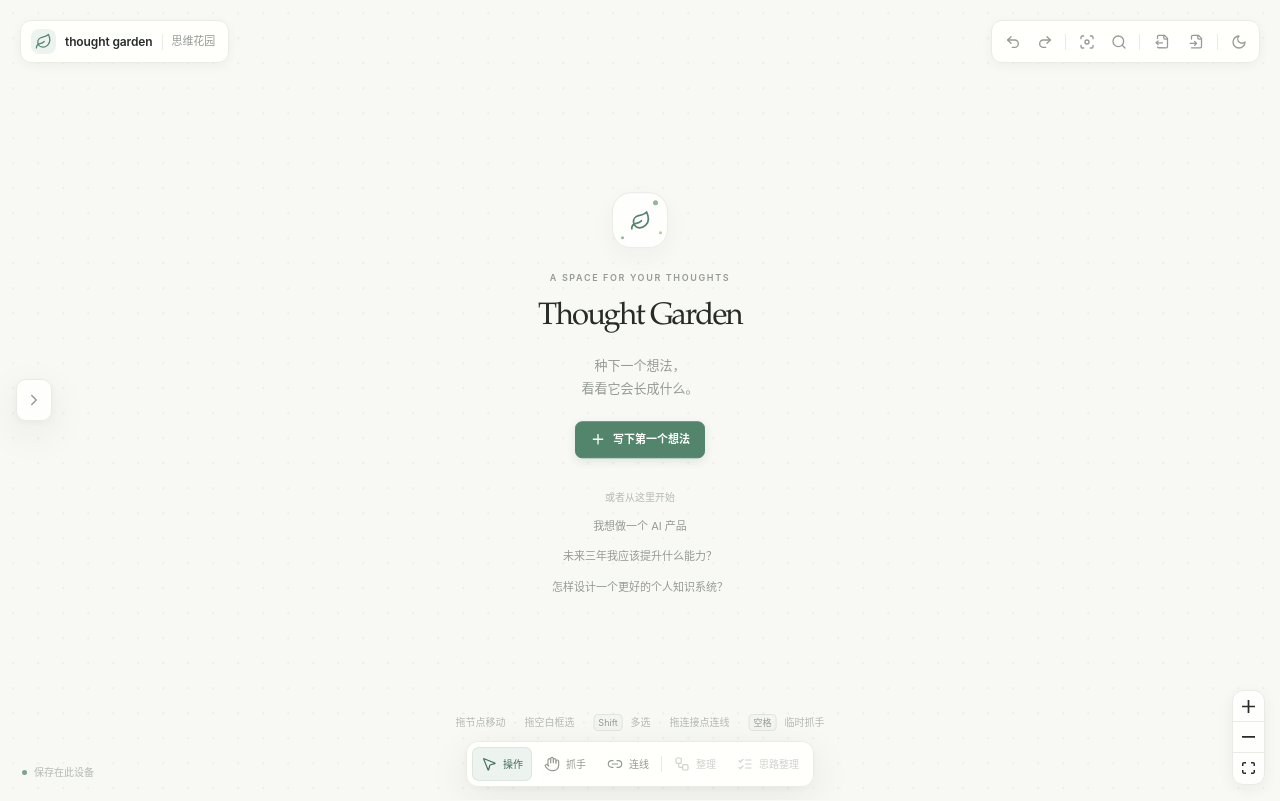
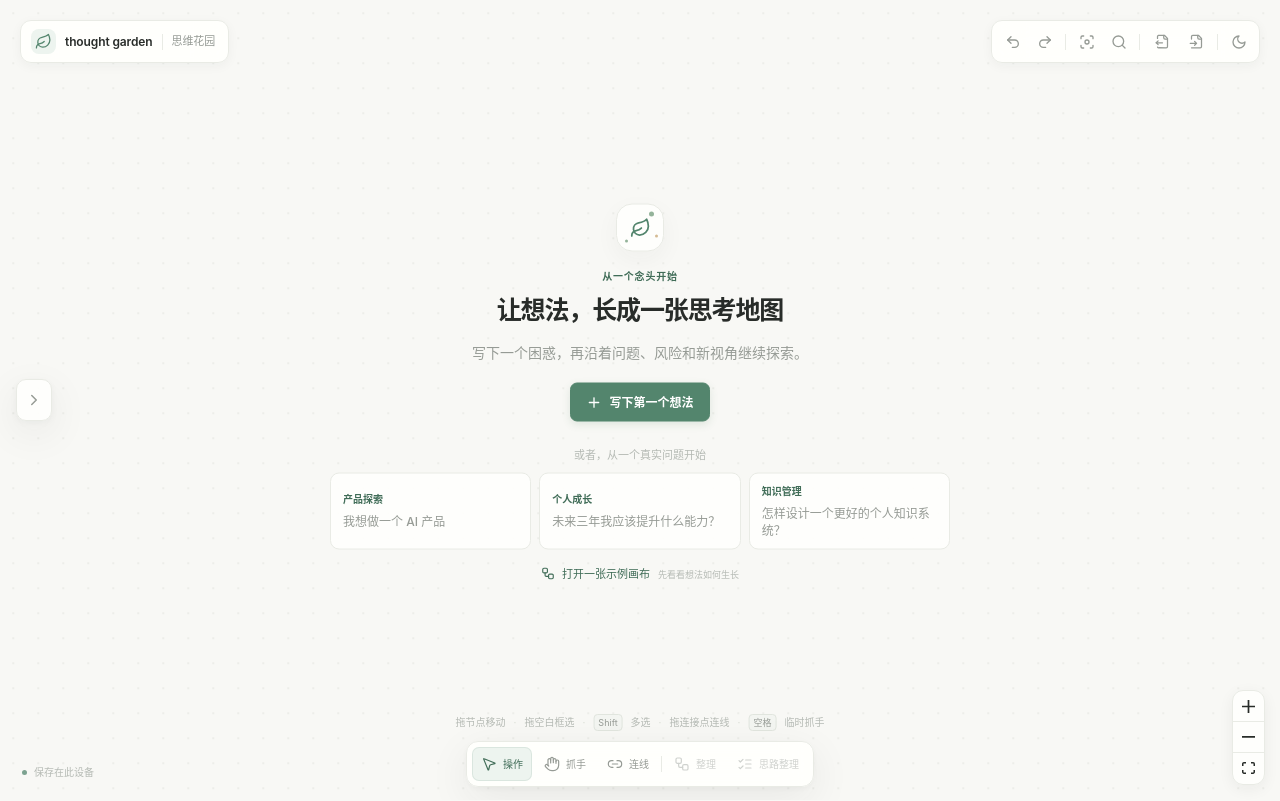
Before and after one commit to cheeseburgertony/thought-garden, a Next.js app: page / in a window 1280 px wide. Built offline with nearby package versions, Linux system fonts and the light colour scheme.

Commit message:
feat: 优化首次体验与画布文字可读性

```diff
--- a/app/globals.css
+++ b/app/globals.css
@@ -101,12 +101,12 @@ button { color: inherit; }
 .thought-node.kind-challenge { --node-accent: #8c7a9b; --node-tint: rgba(140, 122, 155, .12); }
 .thought-node.kind-insight { --node-accent: #6e9982; --node-tint: rgba(110, 153, 130, .13); }
 .thought-header { display: flex; align-items: center; justify-content: space-between; gap: 8px; }
-.thought-kind { display: flex; align-items: center; gap: 8px; color: var(--muted); font-size: 10px; font-weight: 550; line-height: 1; letter-spacing: .035em; }
+.thought-kind { display: flex; align-items: center; gap: 8px; color: var(--muted); font-size: 11px; font-weight: 550; line-height: 1; letter-spacing: .025em; }
 .thought-kind svg { width: 21px; height: 21px; padding: 4px; border-radius: 7px; background: var(--node-tint); color: var(--node-accent); }
 .thought-kind > span { padding: 4px 7px; border-radius: 999px; background: var(--node-tint); color: color-mix(in srgb, var(--node-accent) 68%, var(--text)); }
-.thought-text { margin-top: 11px; color: var(--text); font-size: 14px; font-weight: 500; line-height: 1.58; letter-spacing: -.012em; white-space: pre-wrap; overflow-wrap: anywhere; }
-.thought-editor { display: block; width: 100%; min-height: 22px; margin-top: 11px; padding: 0; resize: none; overflow: hidden; border: 0; outline: 0; background: transparent; color: var(--text); font-size: 14px; font-weight: 500; line-height: 1.58; letter-spacing: -.012em; white-space: pre-wrap; overflow-wrap: anywhere; }
-.thought-footer { display: flex; min-height: 16px; justify-content: flex-end; align-items: center; gap: 7px; margin-top: 8px; color: var(--subtle); font-size: 9px; }
+.thought-text { margin-top: 12px; color: var(--text); font-size: 16px; font-weight: 500; line-height: 1.58; letter-spacing: -.012em; white-space: pre-wrap; overflow-wrap: anywhere; }
+.thought-editor { display: block; width: 100%; min-height: 25px; margin-top: 12px; padding: 0; resize: none; overflow: hidden; border: 0; outline: 0; background: transparent; color: var(--text); font-size: 16px; font-weight: 500; line-height: 1.58; letter-spacing: -.012em; white-space: pre-wrap; overflow-wrap: anywhere; }
+.thought-footer { display: flex; min-height: 18px; justify-content: flex-end; align-items: center; gap: 7px; margin-top: 8px; color: var(--subtle); font-size: 10px; }
 .thought-footer > span:not(.thinking-label):not(.mini-spinner) { padding: 3px 7px; border-radius: 999px; background: var(--node-tint); color: var(--muted); }
 .branch-toggle { display: inline-flex; min-height: 24px; flex: none; align-items: center; gap: 3px; padding: 4px 7px; border: 0; border-radius: 999px; background: color-mix(in srgb, var(--node-accent) 9%, transparent); color: var(--node-accent); cursor: pointer; line-height: 1; white-space: nowrap; transition: background .15s ease, transform .15s ease; }
 .branch-toggle:hover { background: color-mix(in srgb, var(--node-accent) 17%, transparent); transform: translateY(-1px); }
@@ -184,21 +184,27 @@ button { color: inherit; }
 .export-menu-item > span { display: grid; gap: 3px; }
 .export-menu-item small { color: var(--subtle); font-size: 9px; }
 
-.empty-state { position: absolute; z-index: 1; top: 50%; left: 50%; display: flex; width: min(410px, calc(100vw - 40px)); align-items: center; flex-direction: column; transform: translate(-50%, -51%); pointer-events: none; text-align: center; }
-.empty-orbit { position: relative; display: grid; width: 56px; height: 56px; place-items: center; margin-bottom: 23px; border: 1px solid var(--line); border-radius: 19px; background: var(--surface); color: var(--accent); box-shadow: 0 8px 25px rgba(45, 55, 47, .045); }
+.empty-state { position: absolute; z-index: 1; top: 50%; left: 50%; display: flex; width: min(620px, calc(100vw - 40px)); align-items: center; flex-direction: column; transform: translate(-50%, -51%); pointer-events: none; text-align: center; }
+.empty-orbit { position: relative; display: grid; width: 48px; height: 48px; place-items: center; margin-bottom: 17px; border: 1px solid var(--line); border-radius: 16px; background: var(--surface); color: var(--accent); box-shadow: 0 8px 25px rgba(45, 55, 47, .045); }
 .empty-orbit span { position: absolute; width: 5px; height: 5px; border-radius: 50%; background: #94b39a; }
 .empty-orbit span:nth-child(1) { top: 7px; right: 9px; }
 .empty-orbit span:nth-child(2) { bottom: 8px; left: 8px; width: 3px; height: 3px; }
 .empty-orbit span:nth-child(3) { right: 5px; bottom: 13px; width: 3px; height: 3px; background: #d5bb93; }
-.eyebrow { margin: 0 0 9px; color: var(--muted); font-size: 9px; font-weight: 570; letter-spacing: .18em; }
-.empty-state h1 { margin: 0; color: var(--text); font-family: "Iowan Old Style", "Palatino Linotype", "Book Antiqua", Georgia, serif; font-size: 31px; font-weight: 450; letter-spacing: -.055em; }
-.empty-copy { margin: 14px 0 20px; color: var(--muted); font-size: 13px; line-height: 1.8; }
-.primary-button { display: inline-flex; min-height: 37px; align-items: center; justify-content: center; gap: 7px; padding: 0 14px; border: 1px solid var(--accent); border-radius: 7px; background: var(--accent); color: #fff; cursor: pointer; font-size: 11px; font-weight: 550; box-shadow: 0 3px 9px rgba(68, 117, 88, .14); transition: transform .15s ease, background .15s ease; pointer-events: auto; }
+.eyebrow { margin: 0 0 8px; color: var(--accent-deep); font-size: 10px; font-weight: 570; letter-spacing: .08em; }
+.empty-state h1 { margin: 0; color: var(--text); font-family: inherit; font-size: 25px; font-weight: 570; letter-spacing: -.045em; }
+.empty-copy { max-width: 390px; margin: 11px 0 18px; color: var(--muted); font-size: 14px; line-height: 1.75; }
+.primary-button { display: inline-flex; min-height: 39px; align-items: center; justify-content: center; gap: 7px; padding: 0 15px; border: 1px solid var(--accent); border-radius: 7px; background: var(--accent); color: #fff; cursor: pointer; font-size: 12px; font-weight: 550; box-shadow: 0 3px 9px rgba(68, 117, 88, .14); transition: transform .15s ease, background .15s ease; pointer-events: auto; }
 .primary-button:hover { transform: translateY(-1px); background: var(--accent-deep); }
-.examples { display: flex; align-items: center; flex-direction: column; gap: 6px; margin-top: 32px; pointer-events: auto; }
-.examples > span { margin-bottom: 3px; color: var(--subtle); font-size: 10px; }
-.examples button { padding: 4px 7px; border: 0; border-radius: 5px; background: transparent; color: var(--muted); cursor: pointer; font-size: 11px; transition: color .15s ease, background .15s ease; }
-.examples button:hover { background: var(--surface); color: var(--accent-deep); }
+.examples { display: flex; width: 100%; align-items: center; flex-direction: column; gap: 9px; margin-top: 25px; pointer-events: auto; }
+.examples > span { color: var(--subtle); font-size: 11px; }
+.example-grid { display: grid; width: 100%; grid-template-columns: repeat(3, minmax(0, 1fr)); gap: 8px; }
+.example-card { display: flex; min-height: 66px; align-items: flex-start; flex-direction: column; justify-content: center; gap: 6px; padding: 10px 12px; border: 1px solid var(--line); border-radius: 9px; background: var(--surface); color: var(--text); cursor: pointer; text-align: left; transition: border-color .15s ease, background .15s ease, transform .15s ease; }
+.example-card:hover { transform: translateY(-2px); border-color: var(--line-strong); background: var(--surface-solid); }
+.example-card > span { color: var(--accent-deep); font-size: 10px; font-weight: 560; }
+.example-card strong { color: var(--muted); font-size: 12px; font-weight: 480; line-height: 1.45; }
+.example-tour { display: inline-flex; min-height: 30px; align-items: center; gap: 7px; padding: 3px 8px; border: 0; border-radius: 6px; background: transparent; color: var(--accent-deep); cursor: pointer; font-size: 11px; font-weight: 540; }
+.example-tour:hover { background: var(--accent-wash); }
+.example-tour > span { margin-left: 1px; color: var(--subtle); font-size: 9px; font-weight: 400; }
 
 .quick-entry { position: absolute; z-index: 7; display: flex; width: 320px; align-items: center; gap: 4px; padding: 8px 9px 20px 13px; transform: translate(-50%, -50%); border: 1px solid var(--line-strong); border-radius: 9px; background: var(--surface-solid); box-shadow: var(--shadow); }
 .quick-entry input { width: 100%; min-width: 0; height: 31px; border: 0; outline: 0; background: transparent; color: var(--text); font-size: 13px; }
@@ -354,8 +360,12 @@ button { color: inherit; }
   .topbar-actions .toolbar-divider { margin: 0 2px; }
   .file-action, .export-menu-trigger { width: 28px; height: 28px; gap: 1px; padding: 0; }
   .empty-state { top: 48%; }
-  .empty-state h1 { font-size: 27px; }
-  .examples { margin-top: 24px; }
+  .empty-state { width: min(440px, calc(100vw - 32px)); }
+  .empty-state h1 { font-size: 22px; }
+  .example-grid { grid-template-columns: 1fr; gap: 5px; }
+  .example-card { min-height: 38px; align-items: center; flex-direction: row; justify-content: space-between; gap: 10px; padding: 7px 10px; }
+  .example-card strong { text-align: right; }
+  .examples { gap: 7px; margin-top: 19px; }
   .quick-entry { width: min(320px, calc(100vw - 38px)); }
   .node-toolbar { gap: 0; }
   .node-action { gap: 4px; padding: 0 6px; font-size: 10px; }
--- a/components/thought-canvas.tsx
+++ b/components/thought-canvas.tsx
@@ -67,9 +67,9 @@ const nodeTypes = { thought: ThoughtNodeView };
 const INITIAL_SINGLE_NODE_ZOOM = 1.15;
 type AlignmentGuideStyle = { left: number; top: number; width?: number; height?: number };
 const examples = [
-  "我想做一个 AI 产品",
-  "未来三年我应该提升什么能力？",
-  "怎样设计一个更好的个人知识系统？",
+  { topic: "产品探索", text: "我想做一个 AI 产品" },
+  { topic: "个人成长", text: "未来三年我应该提升什么能力？" },
+  { topic: "知识管理", text: "怎样设计一个更好的个人知识系统？" },
 ];
 
 type Draft = { x: number; y: number; position: { x: number; y: number } };
@@ -210,6 +210,51 @@ function CanvasWorkspace() {
     const y = rect ? rect.top + rect.height / 2 : window.innerHeight / 2;
     return { screen: { x, y }, position: flow.screenToFlowPosition({ x, y }) };
   }, [flow]);
+
+  const loadExampleGarden = useCallback(() => {
+    const center = viewportCenter().position;
+    const rootId = nanoid();
+    const root: ThoughtNode = {
+      id: rootId,
+      type: "thought",
+      position: { x: center.x - 127, y: center.y - 48 },
+      sourcePosition: Position.Bottom,
+      targetPosition: Position.Top,
+      data: { text: "怎样更扎实地学会一项新技能？", kind: "idea", depth: 0, createdBy: "user" },
+    };
+    const branches = [
+      { text: "先把目标设成看得见的成果", kind: "insight" as const },
+      { text: "每天的练习怎么做到足够小？", kind: "question" as const },
+      { text: "如何确认自己真的学会了？", kind: "question" as const },
+    ];
+    const branchPositions = fanOutPositions(root, branches.length, [root]);
+    const branchNodes: ThoughtNode[] = branches.map((branch, index) => ({
+      id: nanoid(),
+      type: "thought",
+      position: branchPositions[index],
+      sourcePosition: Position.Bottom,
+      targetPosition: Position.Top,
+      data: { ...branch, depth: 1, parentId: rootId, createdBy: "ai" },
+    }));
+    const nextQuestions = ["能独立完成真实任务吗？", "隔一周还能复现关键步骤吗？"];
+    const nextPositions = fanOutPositions(branchNodes[2], nextQuestions.length, [root, ...branchNodes]);
+    const nextNodes: ThoughtNode[] = nextQuestions.map((text, index) => ({
+      id: nanoid(),
+      type: "thought",
+      position: nextPositions[index],
+      sourcePosition: Position.Bottom,
+      targetPosition: Position.Top,
+      data: { text, kind: "question", depth: 2, parentId: branchNodes[2].id, createdBy: "ai" },
+    }));
+    const edges = [
+      ...branchNodes.map((node) => ({ id: nanoid(), source: rootId, target: node.id })),
+      ...nextNodes.map((node) => ({ id: nanoid(), source: branchNodes[2].id, target: node.id })),
+    ];
+
+    useCanvasStore.getState().addThoughts([root, ...branchNodes, ...nextNodes], edges);
+    window.requestAnimationFrame(() => { void flow.fitView({ padding: 0.28, minZoom: 0.78, duration: 500 }); });
+    toast.message("示例画布已载入，可以拖动、编辑或撤销。", { icon: <Leaf size={15} /> });
+  }, [flow, viewportCenter]);
 
   const openDraftAtCenter = useCallback(() => {
     const center = viewportCenter();
@@ -753,13 +798,23 @@ function CanvasWorkspace() {
         {nodes.length === 0 && !draft && (
           <section className="empty-state">
             <div className="empty-orbit"><span /><span /><span /><Leaf size={21} /></div>
-            <p className="eyebrow">A SPACE FOR YOUR THOUGHTS</p>
-            <h1>Thought Garden</h1>
-            <p className="empty-copy">种下一个想法，<br />看看它会长成什么。</p>
+            <p className="eyebrow">从一个念头开始</p>
+            <h1>让想法，长成一张思考地图</h1>
+            <p className="empty-copy">写下一个困惑，再沿着问题、风险和新视角继续探索。</p>
             <button className="primary-button" onClick={openDraftAtCenter}><Plus size={16} />写下第一个想法</button>
             <div className="examples">
-              <span>或者从这里开始</span>
-              {examples.map((example) => <button key={example} onClick={() => createThought(example, viewportCenter().position)}>{example}</button>)}
+              <span>或者，从一个真实问题开始</span>
+              <div className="example-grid">
+                {examples.map(({ topic, text }) => (
+                  <button className="example-card" key={topic} onClick={() => createThought(text, viewportCenter().position)}>
+                    <span>{topic}</span>
+                    <strong>{text}</strong>
+                  </button>
+                ))}
+              </div>
+              <button type="button" className="example-tour" onClick={loadExampleGarden}>
+                <Workflow size={14} />打开一张示例画布<span>先看看想法如何生长</span>
+              </button>
             </div>
           </section>
         )}
```
